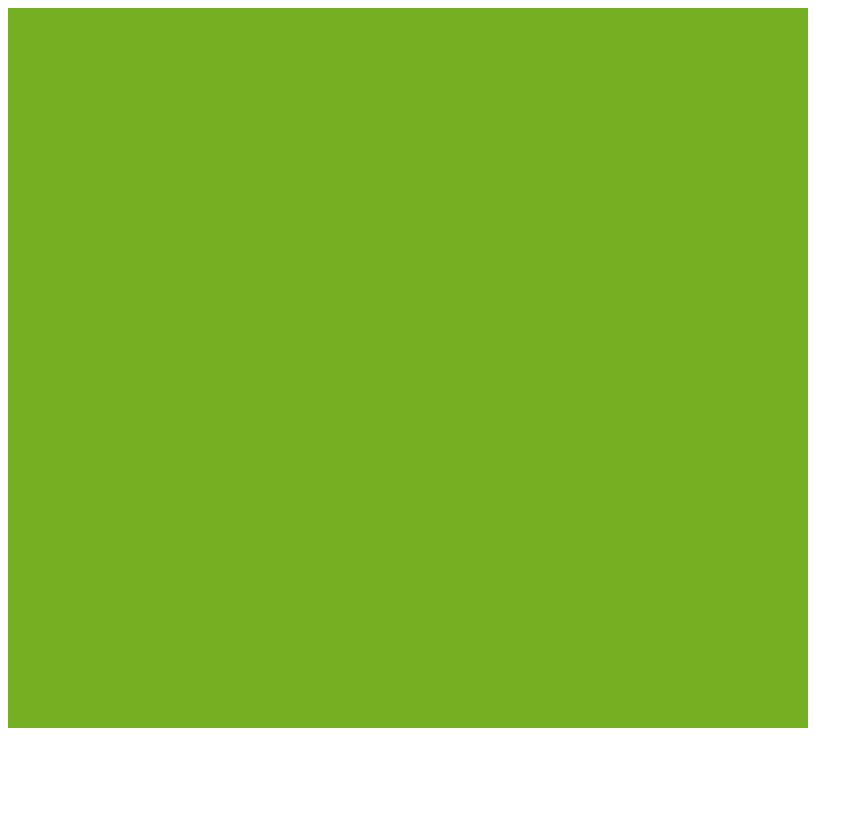
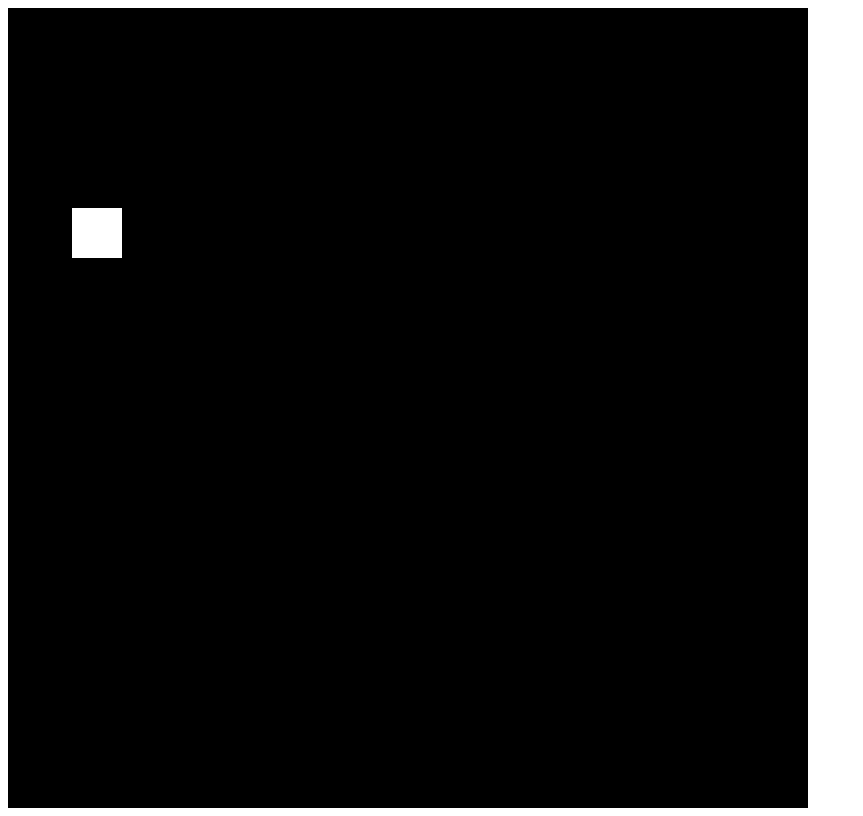
Before and after one commit to fg-yume/ExcavationNation, a plain HTML site: page index.html in a window 1280 px wide. Shown: the whole page, without its empty margins (0-863 px from the left). Drawn offline with Linux system fonts and the light colour scheme; animation ran at ten frames a second.

Commit message:
starting of the engine

```diff
--- a/index.html
+++ b/index.html
@@ -2,7 +2,11 @@
 <html>
 	<head>
 		<script src="libraries/phaser.min.js"></script>
-		<script src="scripts/game.js"></script
+		<script src="scripts/bullet.js"></script>
+		<script src="scripts/weapon.js"></script>
+		<script src="scripts/game.js"></script>
 	</head>
-	<body></body>
+	<body>
+		<div id="game"></div>
+	</body>
 </html>
--- /dev/null
+++ b/scripts/bullet.js
@@ -0,0 +1,42 @@
+var Bullet = function(game, key) {
+	Phaser.Sprite.call(this, game, 0, 0, key);
+
+	this.texture.baseTexture.scaleMode = PIXI.scaleModes.NEAREST;
+
+	this.anchor.set(0.5);
+
+	this.checkWorldBounds = true;
+	this.outOfBoundsKill = true;
+	this.exists = false;
+
+	this.tracking = false;
+	this.scaleSpeed = 0;
+};
+
+Bullet.prototype = Object.create(Phaser.Sprite.prototype);
+Bullet.prototype.constructor = Bullet;
+
+Bullet.prototype = Object.create(Phaser.Sprite.prototype);
+Bullet.prototype.fire = function(x, y, angle, speed, gx, gy) {
+	gx = gx || 0;
+	gy = gy || 0;
+
+	this.reset(x, y);
+	this.scale.set(1);
+
+	this.game.physics.arcade.velocityFromAngle(angle, speed, this.body.velocity);
+
+	this.angle = angle;
+
+	this.body.gravity.set(gx, gy);
+};
+
+Bullet.prototype.update = function() {
+	if(this.tracking) {
+		this.rotation = Math.atan2(this.body.velocity.y, this.body.velocity.x);
+	}
+	if(this.scaleSpeed > 0) {
+		this.scale.x += this.scaleSpeed;
+		this.scale.y += this.scaleSpeed;
+	}
+};
--- a/scripts/game.js
+++ b/scripts/game.js
@@ -1,39 +1,52 @@
-var game;
-var tiles;
+var game = new Phaser.Game(800, 800, Phaser.Auto, 'game');
 
-window.onload = function() {
+/*window.onload = function() {
 	console.log("loaded");
-	game = new Phaser.Game(800, 720, Phaser.Auto, "");
-	game.state.add("PlayGame", playGame);
-	game.state.start("PlayGame");
-}
+	game = new Phaser.Game(800, 800, Phaser.Auto, 'game');
+};*/
 
-var playGame = function(game){};
+var PhaserGame = PhaserGame || function() {
+	this.background = null;
+	this.foreground = null;
 
-playGame.prototype = {
+	this.player = null;
+	this.cursors = null;
+	this.speed = 300;
+
+	this.weapons = [];
+	this.currentWeapon = 0;
+	this.weaponName = null;
+};
+
+PhaserGame.prototype = {
+	init: function() {
+		this.game.renderer.renderSession.roundPixel = true;
+		this.physics.startSystem(Phaser.Physics.ARCADE);
+	},
 	preload: function() {
-		// load images here ex:
-		// game.load.image("goat", "goat.png");
-		game.load.image("tile", "/img/tile.png");
+		this.load.image('player', 'img/player.png');
 	},
 	create: function() {
-		game.stage.backgroundColor = 0x74af21;
-		rounds = -1;
-		tiles = new Array(6);
-		for(var i = 0; i < tiles.Count; i++) {
-			tiles[i] = new Array(6);
-			for(var j = 0; j < tiles[i].Count; j++) {
-				tiles[i][j] = game.add.sprite(x, y, "tile");
-			}
-		}
-		game.input.onDown.add(function() {
-			// on down logic
-		});
-		game.input.onUp.add(function() {
-			console.log("UP");
-		});
+		this.player = this.add.sprite(64, 200, 'player');
+		this.physics.arcade.enable(this.player);
+		this.player.body.collideWorldBounds = true;
+		this.cursors = this.input.keyboard.createCursorKeys();
 	},
 	update: function() {
+		this.player.body.velocity.set(0);
 
+		if(this.cursors.left.isDown) {
+			this.player.body.velocity.x = -this.speed;
+		} else if(this.cursors.right.isDown) {
+			this.player.body.velocity.x = this.speed;
+		}
+
+		if(this.cursors.up.isDown) {
+			this.player.body.velocity.y = -this.speed;
+		} else if(this.cursors.down.isDown) {
+			this.player.body.velocity.y = this.speed;
+		}
 	}
-}
+};
+
+game.state.add('Game', PhaserGame, true);
--- /dev/null
+++ b/scripts/weapon.js
@@ -0,0 +1,29 @@
+var Weapon = {};
+
+Weapon.SingleBullet = function(game) {
+	Phaser.Group.call(this, game, game.world, 'Single Bullet', false, true, Phaser.Physics.ARCADE);
+
+	this.nextFire = 0;
+	this.bulletSpeed = 600;
+	this.fireRate = 100;
+
+	for(var i = 0; i < 64; i++) {
+		this.add(new Bullet(game, 'tile', true));
+	}
+
+	return this;
+};
+
+Weapon.SingleBullet.prototype = Object.create(Phaser.Group.prototype);
+Weapon.SingleBullet.prototype.constructor = Weapon.SingleBullet;
+
+Weapon.SingleBullet.prototype.fire = function(source) {
+	if(this.game.time.time < this.nextFire) { return; }
+
+	var x = source.x + 10;
+	var y = source.y + 10;
+
+	this.getFirstExists(false).fire(x, y, 0, this.bulletSpeed, 0, 0);
+
+	this.nextFire = this.game.time.time + this.fireRate;
+};
```
Also changed, not shown: img/player.png (added).
